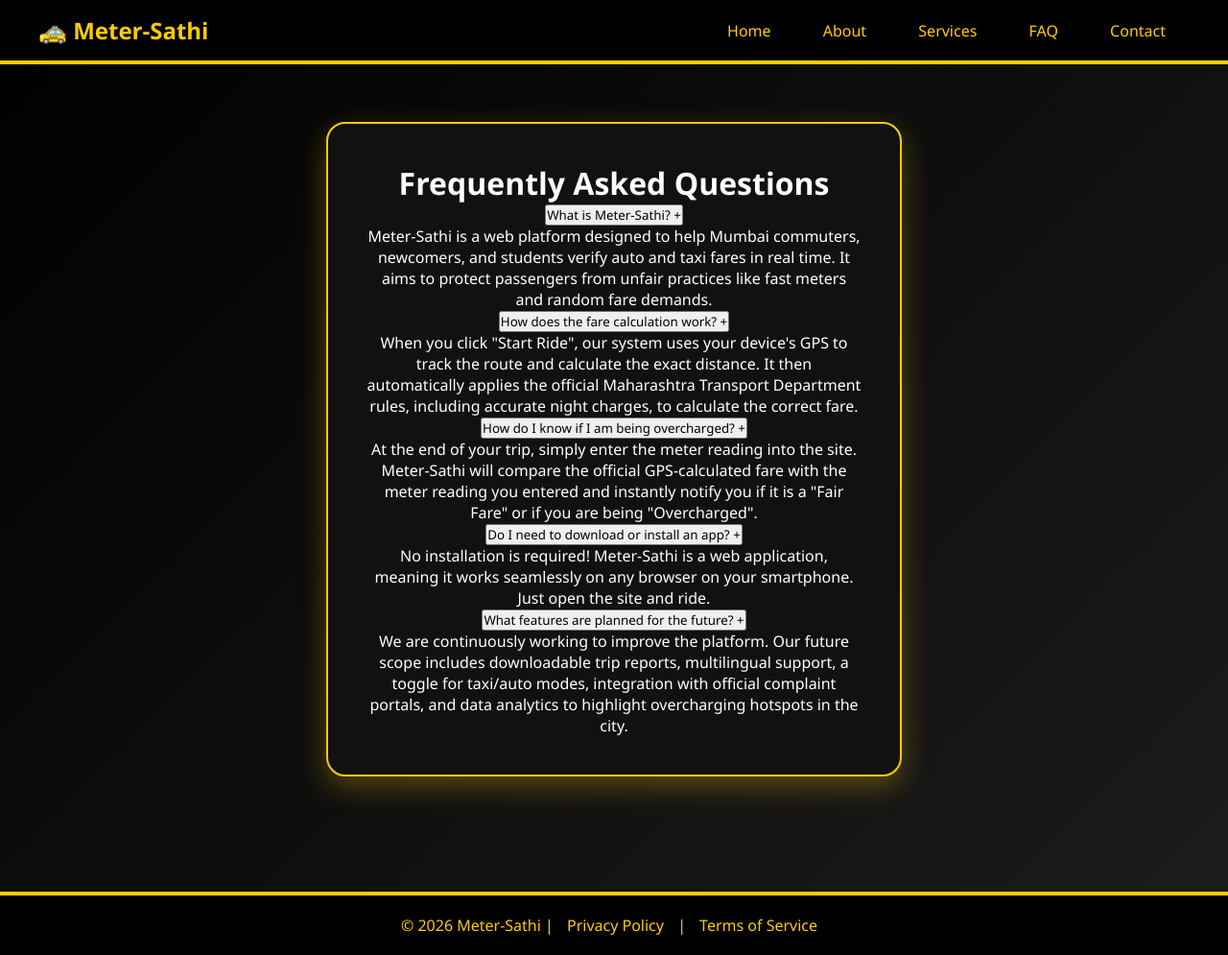
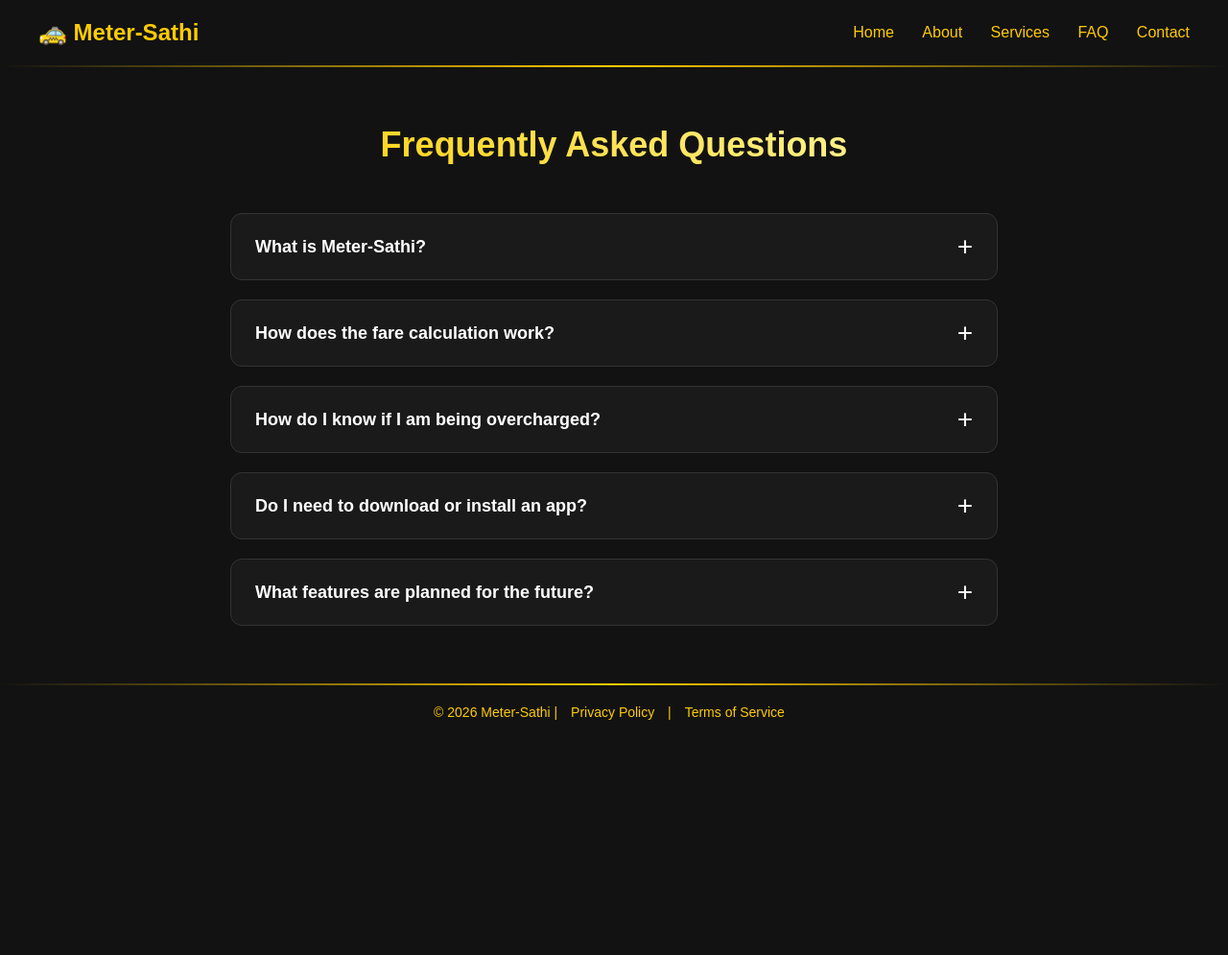
Before and after one commit to walmikee123-droid/meter_sathi, a plain HTML site: page faq.html in a window 1280 px wide. Shown: the whole page at 96% size. After the commit the page ends 800 px from the top, so only its background shows below. Drawn offline with Linux system fonts and the light colour scheme.

Commit message:
FAQ changed

```diff
--- a/faq.html
+++ b/faq.html
@@ -2,120 +2,182 @@
 <html lang="en">
 <head>
     <meta charset="UTF-8">
+    <meta name="viewport" content="width=device-width, initial-scale=1.0">
     <title>FAQ - Meter-Sathi</title>
-  <meta name="viewport" content="width=device-width, initial-scale=1.0">
-
     <style>
-    * {
+        /* General Reset & Theme */
+        body {
+            background-color: #121212;
+            color: #ffffff;
+            font-family: Arial, sans-serif;
             margin: 0;
             padding: 0;
-      box-sizing: border-box;
-      font-family: 'Segoe UI', sans-serif;
         }
 
-    body {
-      background: linear-gradient(135deg, #000000, #1c1c1c);
-      color: #ffffff;
-    }
-
-    /* Navbar */
-    .navbar {
+        /* Navigation Bar */
+        header {
             display: flex;
             justify-content: space-between;
             align-items: center;
-      padding: 15px 40px;
-      background: #000000;
-      border-bottom: 4px solid #ffcc00;
+            padding: 20px 40px;
+        }
+        .logo {
+            font-size: 24px;
+            font-weight: bold;
+            color: #ffcc00;
+            text-decoration: none;
+        }
+        nav a {
+            color: #ffcc00;
+            text-decoration: none;
+            margin-left: 25px;
+            font-size: 16px;
+            transition: color 0.3s;
+        }
+        nav a:hover {
+            color: #fff;
         }
 
-    .navbar h1 {
-      color: #ffcc00;
-      font-size: 24px;
+        /* Divider Lines */
+        .divider {
+            border: 0;
+            height: 2px;
+            background: linear-gradient(90deg, transparent, #ffcc00, transparent);
+            margin: 0;
         }
 
-    .nav-links a {
-      text-decoration: none;
-      color: #ffcc00;
-      margin: 0 10px;
-      padding: 8px 15px;
-      border-radius: 20px;
-      transition: 0.3s;
-      font-weight: 500;
+        /* Main FAQ Container */
+        .faq-container {
+            max-width: 800px;
+            margin: 60px auto;
+            padding: 0 20px;
+            min-height: 60vh;
+        }
+        .faq-container h1 {
+            text-align: center;
+            margin-bottom: 50px;
+            font-size: 36px;
+            /* Fancy Gradient Text */
+            background: linear-gradient(45deg, #ffcc00, #fffaaa);
+            -webkit-background-clip: text;
+            -webkit-text-fill-color: transparent;
         }
 
-    .nav-links a:hover {
-      background-color: #ffcc00;
-      color: #000000;
+        /* Fancy Accordion Styling */
+        .faq-item {
+            background-color: #1a1a1a;
+            border: 1px solid #333;
+            border-radius: 12px;
+            margin-bottom: 20px;
+            transition: all 0.4s cubic-bezier(0.4, 0, 0.2, 1);
+            overflow: hidden;
         }
 
-    /* Main Container */
-    .container {
-      padding: 60px 20px;
-      text-align: center;
-      min-height: calc(100vh - 160px);
-      display: flex;
-      align-items: center;
-      justify-content: center;
+        /* Hover and Active states for the "Out of the box" feel */
+        .faq-item:hover {
+            border-color: #555;
+            transform: translateY(-2px);
+        }
+        .faq-item.active {
+            border-color: #ffcc00;
+            box-shadow: 0 0 20px rgba(255, 204, 0, 0.15); /* Yellow Glow */
+            transform: translateY(0);
         }
 
-    .message-card {
-      background: #111111;
-      max-width: 600px;
-      margin: auto;
-      padding: 40px;
-      border-radius: 20px;
-      box-shadow: 0 10px 30px rgba(255, 204, 0, 0.3);
-      border: 2px solid #ffcc00;
+        /* The Question Button */
+        .faq-question {
+            width: 100%;
+            background: transparent;
+            border: none;
+            color: #fff;
+            padding: 20px 25px;
+            font-size: 18px;
+            font-weight: bold;
+            text-align: left;
+            cursor: pointer;
+            display: flex;
+            justify-content: space-between;
+            align-items: center;
+            transition: color 0.3s;
+        }
+        .faq-item.active .faq-question {
+            color: #ffcc00;
         }
 
-    .message-card h2 {
+        /* Animated Plus/Cross Icon */
+        .icon {
             font-size: 28px;
+            font-weight: 300;
+            line-height: 1;
+            transition: transform 0.4s cubic-bezier(0.4, 0, 0.2, 1);
+        }
+        .faq-item.active .icon {
+            transform: rotate(45deg); /* Turns the + into an x */
             color: #ffcc00;
-      text-align: center;
+        }
+
+        /* The Answer (Using modern CSS Grid for smooth height animation) */
+        .faq-answer-wrapper {
+            display: grid;
+            grid-template-rows: 0fr;
+            transition: grid-template-rows 0.4s cubic-bezier(0.4, 0, 0.2, 1);
+        }
+        .faq-item.active .faq-answer-wrapper {
+            grid-template-rows: 1fr;
+        }
+
+        .faq-answer {
+            overflow: hidden;
+        }
+
+        .faq-answer p {
+            padding: 0 25px 25px 25px;
+            margin: 0;
+            color: #cccccc;
+            font-size: 16px;
+            line-height: 1.7;
+            opacity: 0;
+            transform: translateY(-10px); /* Slight slide-down inside the container */
+            transition: opacity 0.4s ease, transform 0.4s ease;
+        }
+        .faq-item.active .faq-answer p {
+            opacity: 1;
+            transform: translateY(0);
+            transition-delay: 0.1s; /* Delays text appearance until box opens */
         }
 
         /* Footer */
         footer {
-      background: #000000;
-      color: #ffcc00;
             text-align: center;
             padding: 20px;
-      margin-top: 60px;
-      border-top: 4px solid #ffcc00;
+            color: #ffcc00;
+            font-size: 14px;
         }
-
         footer a {
             color: #ffcc00;
             text-decoration: none;
             margin: 0 10px;
         }
-
         footer a:hover {
-      text-decoration: underline;
-    }
-
-    /* Responsive */
-    @media (max-width: 768px) {
-      .message-card { padding: 28px; }
+            color: #fff;
         }
     </style>
 </head>
-
 <body>
 
-  <div class="navbar">
-    <h1>🚕 Meter-Sathi</h1>
-    <div class="nav-links">
-      <a href="welcome.html">Home</a>
-      <a href="about.html">About</a>
-      <a href="services.html">Services</a>
-      <a href="faq.html">FAQ</a>
-      <a href="contact.html">Contact</a>
-    </div>
-  </div>
+    <header>
+        <a href="#" class="logo">🚕 Meter-Sathi</a>
+        <nav>
+            <a href="#">Home</a>
+            <a href="#">About</a>
+            <a href="#">Services</a>
+            <a href="#">FAQ</a>
+            <a href="#">Contact</a>
+        </nav>
+    </header>
+    <hr class="divider">
 
-  <div class="container">
-    <div class="message-card">
+    <div class="faq-container">
         <h1>Frequently Asked Questions</h1>
 
         <div class="faq-item">
@@ -179,23 +241,34 @@
         </div>
 
     </div>
-  </div>
+
+    <hr class="divider">
 
     <footer>
-    <p>© 2026 Meter-Sathi |
-      <a href="#">Privacy Policy</a> |
-      <a href="#">Terms of Service</a>
-    </p>
+        &copy; 2026 Meter-Sathi | <a href="#">Privacy Policy</a> | <a href="#">Terms of Service</a>
     </footer>
 
     <script>
-    (function () {
-      const links = document.querySelectorAll('.nav-links a');
-      const current = location.pathname.split('/').pop() || 'welcome.html';
-      links.forEach(a => {
-        if (a.getAttribute('href') === current) a.classList.add('active');
+        const faqItems = document.querySelectorAll('.faq-item');
+
+        faqItems.forEach(item => {
+            const questionBtn = item.querySelector('.faq-question');
+
+            questionBtn.addEventListener('click', () => {
+                // Optional: This part closes other open FAQs when you click a new one.
+                // If you want multiple to stay open at once, delete the next 5 lines.
+                const isActive = item.classList.contains('active');
+                faqItems.forEach(otherItem => {
+                    otherItem.classList.remove('active');
                 });
-    })();
+
+                // Toggle the clicked item
+                if (!isActive) {
+                    item.classList.add('active');
+                }
+            });
+        });
     </script>
+
 </body>
 </html>
```
Lines whose indentation alone changed are shown as unchanged.
